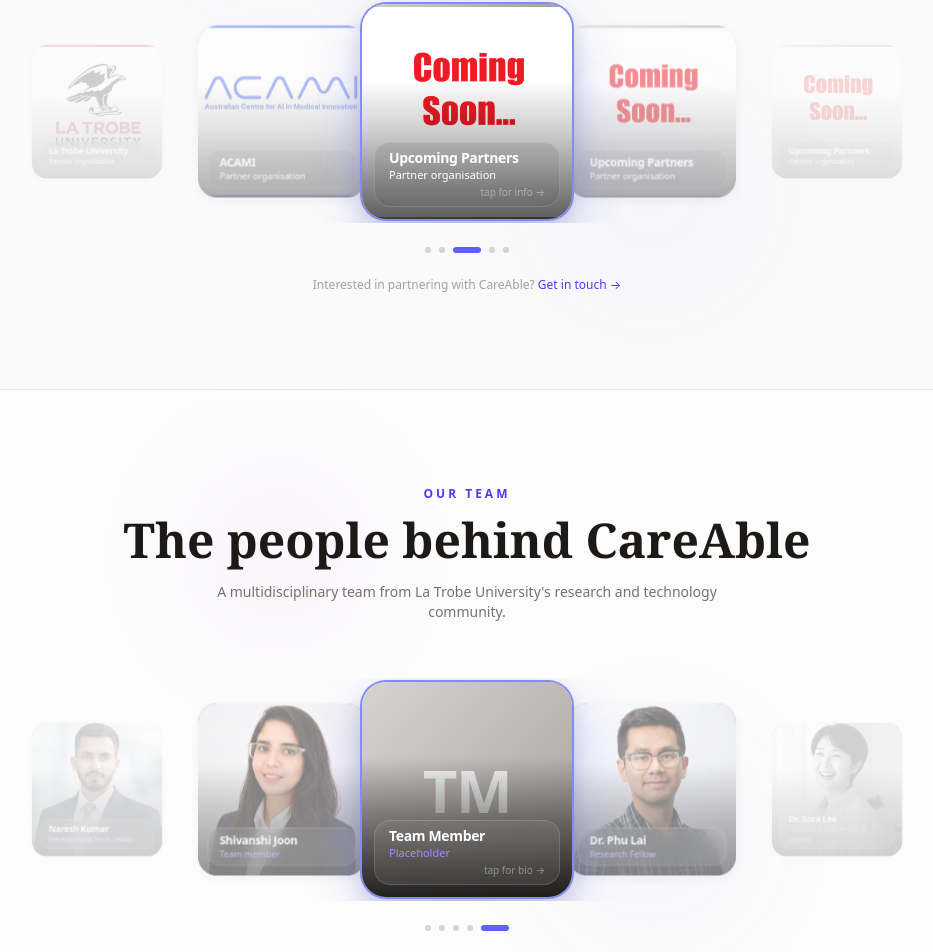
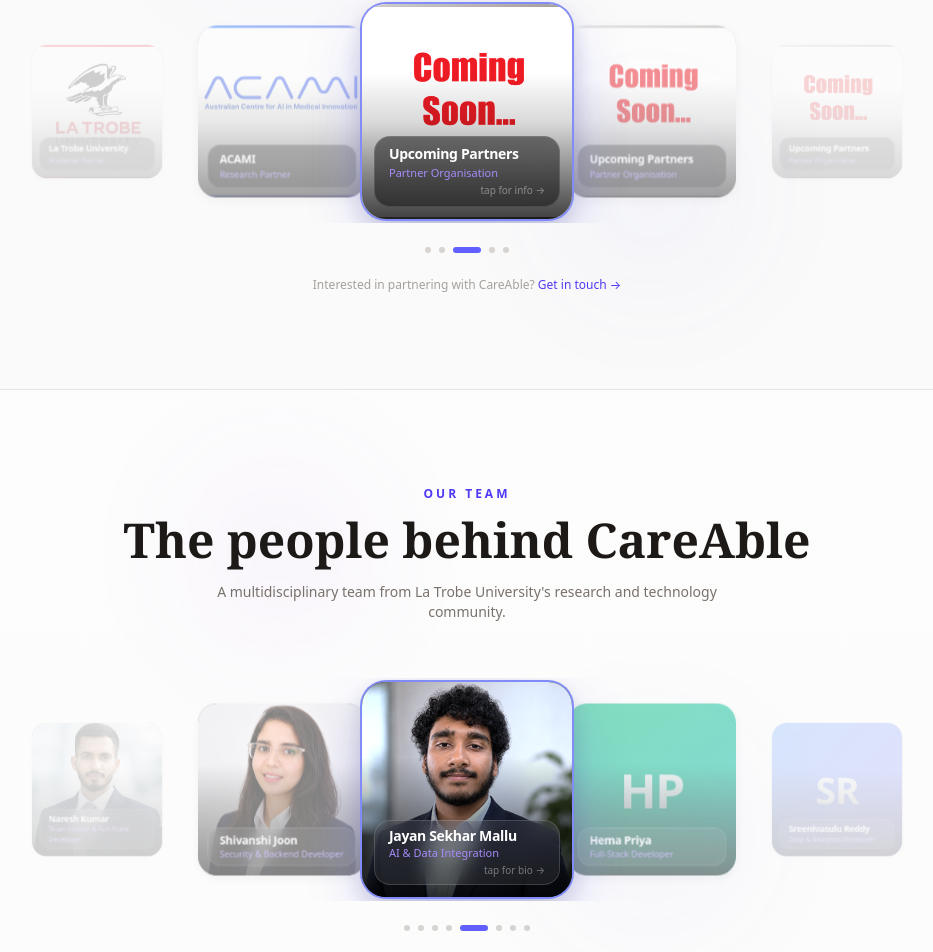
Before and after one commit to nareshburdak-cpu/CareAble-app, a React (Vite) app in the folder client/: page / in a window 1280 px wide. Shown: the part 4318-5270 px from the top of the page, without its empty margins (173-1106 px from the left). Built offline with nearby package versions, Linux system fonts and the light colour scheme; no server answers.

Commit message:
feat: team member added

```diff
--- a/client/src/components/CinematicCarousel.jsx
+++ b/client/src/components/CinematicCarousel.jsx
@@ -1,5 +1,5 @@
 // client/src/components/CinematicCarousel.jsx
-// v7 — clean, no broken tags
+// v8 — partner role field, improved name tab styling
 
 import { useState, useEffect, useCallback } from "react";
 import { TEAM, PARTNERS } from "../constants/brand";
@@ -274,6 +274,7 @@ function PartnerFlipCard({ partner, isActive, flipped }) {
     "bg-stone-400": "from-stone-300 to-stone-500",
   };
   const grad = gradientMap[partner.bgColor] || "from-indigo-500 to-purple-700";
+  const roleLabel = partner.role || "Partner Organisation";
 
   const front = (
     <div className="w-full h-full relative overflow-hidden">
@@ -285,19 +286,17 @@ function PartnerFlipCard({ partner, isActive, flipped }) {
         )}
       </div>
       <div className="absolute inset-0" style={{
-        background: "linear-gradient(to top, rgba(31, 31, 31, 0.72) 0%, rgba(0,0,0,0.2) 40%, transparent 65%)",
+        background: "linear-gradient(to top, rgba(0,0,0,0.75) 0%, rgba(0,0,0,0.15) 45%, transparent 68%)",
       }} />
       <div className="absolute bottom-0 left-0 right-0 px-3 pb-3">
-        <div className="rounded-2xl px-3.5 py-1.5" style={{
-          background: "rgba(15, 15, 15, 0.07)",
-          backdropFilter: "blur(10px)",
-          WebkitBackdropFilter: "blur(10px)",
-          border: "1px solid rgba(255,255,255,0.15)",
+        <div className="rounded-2xl px-3.5 py-2" style={{
+          background: "rgba(0,0,0,0.45)",
+          backdropFilter: "blur(12px)",
+          WebkitBackdropFilter: "blur(12px)",
+          border: "1px solid rgba(255,255,255,0.12)",
         }}>
           <p className="font-bold text-white text-sm leading-tight tracking-tight">{partner.name}</p>
-          <p className="text-[11px] font-medium mt-0" style={{ color: "rgb(255, 255, 255)" }}>
-            Partner organisation
-          </p>
+          <p className="text-[11px] font-medium mt-0.5" style={{ color: "rgba(167,139,250,1)" }}>{roleLabel}</p>
           {isActive && (
             <p className="text-[10px] text-white/40 text-right mt-0.5">tap for info →</p>
           )}
@@ -315,13 +314,13 @@ function PartnerFlipCard({ partner, isActive, flipped }) {
           </div>
           <div>
             <p className="font-bold text-white text-xs leading-tight">{partner.name}</p>
-            <p className="text-[10px] text-white/70">Partner organisation</p>
+            <p className="text-[10px] text-white/70">{roleLabel}</p>
           </div>
         </div>
         <div className="h-px bg-white/20 mb-3" />
-        <p className="text-[11px] text-white/85 leading-relaxed">{partner.description}</p>
+        <p className="text-[11px] text-white/90 leading-relaxed line-clamp-5">{partner.description}</p>
       </div>
-      <div className="flex items-center justify-between mt-3">
+      <div className="flex items-center justify-between mt-2">
         {partner.url ? (
           <a
             href={partner.url}
--- a/client/src/constants/brand.js
+++ b/client/src/constants/brand.js
@@ -10,6 +10,9 @@ import naresh from "../assets/team/naresh.png";
 import sora from "../assets/team/sora.png";
 import Phu from "../assets/team/Phu.png";
 import shivanshi from "../assets/team/shivanshi.png";
+import yogesh from "../assets/team/yogesh.png";
+import jayan from "../assets/team/jayan.png";
+
 import acami from "../assets/partners/acami.jpg";
 import la_trobe from "../assets/partners/la_trobe.jpg";
 import coming from "../assets/partners/coming.png";
@@ -120,7 +123,8 @@ export const PARTNERS = [
 {
   name: "La Trobe University",
   abbr: "LTU",
-    description: "Lead academic partner and project sponsor. Home of ACAMI — the Australian Centre for Applied Medical Informatics.",
+  role: "Academic Partner",
+  description: "Lead academic partner. Ranked top 1% globally, renowned for health sciences research and social impact across Victoria.",
   url: "https://www.latrobe.edu.au",
   logo: la_trobe,
   bgColor: "bg-red-600",
@@ -129,8 +133,9 @@ export const PARTNERS = [
 {
   name: "ACAMI",
   abbr: "ACAMI",
-    description: "Australian Centre for Applied Medical Informatics — driving research into digital health and care workforce capability.",
-    url: "https://www.latrobe.edu.au",
+  role: "Research Partner",
+  description: "World's first AI medical innovation centre. Backed by $10M in government funding to advance medical research and workforce capability.",
+  url: "https://www.latrobe.edu.au/acami",
   logo: acami,
   bgColor: "bg-blue-700",
   confirmed: true,
@@ -143,12 +148,14 @@ export const PARTNERS = [
   { name: "Partner Organisation", abbr: "PO8", description: "Coming soon.", url: null, logo: null, bgColor: "bg-stone-400", confirmed: false },
 ];
 
+// client/src/constants/brand.js
+
 export const TEAM = [
 {
   name: "Dr. Phu Lai",
   role: "Research Fellow",
   org: "ACAMI · La Trobe University",
-    bio: "Research fellow at ACAMI specialising in digital health, care workforce capability, and applied medical informatics.",
+  bio: "Research fellow at ACAMI, the world's first university centre using AI to advance medical innovation and care workforce capability. Leads the CareAble research initiative at La Trobe.",
   initials: "PL",
   photo: Phu,
   gradient: "from-indigo-500 to-purple-600",
@@ -158,7 +165,7 @@ export const TEAM = [
   name: "Dr. Sora Lee",
   role: "Lecturer, Public Health & Ageing",
   org: "School of Psychology and Public Health",
-    bio: "Lecturer specialising in public health and ageing. Brings expertise in caregiver wellbeing and workforce recognition frameworks.",
+  bio: "Lecturer at La Trobe University specialising in public health and ageing. Brings research expertise in caregiver wellbeing and workforce recognition to the CareAble project.",
   initials: "SL",
   photo: sora,
   gradient: "from-purple-500 to-pink-500",
@@ -166,25 +173,65 @@ export const TEAM = [
 },
 {
   name: "Naresh Kumar",
-    role: "Development Team Leader",
+  role: "Team Leader & Full-Stack Developer",
   org: "La Trobe University",
-    bio: "Team leader and responsible for design, development, and delivery of the platform.",
+  bio: "Led the end-to-end design, development, and deployment of CareAble from database architecture and REST API design to React frontend, cloud infrastructure.",
   initials: "NK",
   photo: naresh,
   gradient: "from-teal-500 to-indigo-500",
   confirmed: true,
 },
-  { name: "Shivanshi Joon",
-    role: "Team member",
+{
+  name: "Shivanshi Joon",
+  role: "Security & Backend Developer",
   org: "La Trobe University",
-    bio: "Network and security specialist",
+  bio: "Designed and implemented CareAble's authentication system JWT, OAuth2, OTP flows, and role-based access control. Responsible for API security, database schema.",
   initials: "SJ",
   photo: shivanshi,
-    gradient: "from-stone-300 to-stone-400",
+  gradient: "from-rose-500 to-pink-600",
   confirmed: true,
 },
-  { name: "Team Member", role: "Placeholder", org: "Organisation", bio: "Coming soon.", initials: "TM", photo: null, gradient: "from-stone-300 to-stone-400", confirmed: true },
-  { name: "Team Member", role: "Placeholder", org: "Organisation", bio: "Coming soon.", initials: "TM", photo: null, gradient: "from-stone-300 to-stone-400", confirmed: false },
-  { name: "Team Member", role: "Placeholder", org: "Organisation", bio: "Coming soon.", initials: "TM", photo: null, gradient: "from-stone-300 to-stone-400", confirmed: false },
+{
+  name: "Jayan Sekhar Mallu",
+  role: "AI & Data Integration",
+  org: "La Trobe University",
+  bio: "Contributed to CareAble's AI insights feature and data integration layer. Brings skills in Python, R, and TensorFlow to support data-driven assessment outcomes.",
+  initials: "JM",
+  photo: jayan,
+  gradient: "from-amber-500 to-orange-500",
+  confirmed: true,
+},
+{
+  name: "Hema Priya",
+  role: "Full-Stack Developer",
+  org: "La Trobe University",
+  bio: "Contributed across frontend and backend, building responsive UI components, integrating APIs, and supporting authentication flows.",
+  initials: "HP",
+  photo: null,
+  gradient: "from-emerald-500 to-teal-500",
+  confirmed: true,
+},
+{
+  name: "Sreenivasulu Reddy",
+  role: "Data & Analytics Developer",
+  org: "La Trobe University",
+  bio: "Built CareAble's analytics dashboards and data visualisations. Manages MongoDB schema design and database performance to support assessment scoring and reporting.",
+  initials: "SR",
+  photo: null,
+  gradient: "from-blue-500 to-indigo-500",
+  confirmed: true,
+},
+{
+  name: "Yogesh Tajane",
+  role: "QA & Documentation Lead",
+  org: "La Trobe University",
+  bio: "Responsible for platform quality assurance, test case design, and technical documentation. Ensures CareAble meets usability standards and is well-documented for future development.",
+  initials: "YT",
+  photo: yogesh,
+  gradient: "from-violet-500 to-purple-600",
+  confirmed: true,
+},
 ];
+
+
 export default BRAND;
```
Also changed, not shown: client/src/assets/team/jayan.png (added), client/src/assets/team/yogesh.png (added). Lines whose indentation alone changed are shown as unchanged.
